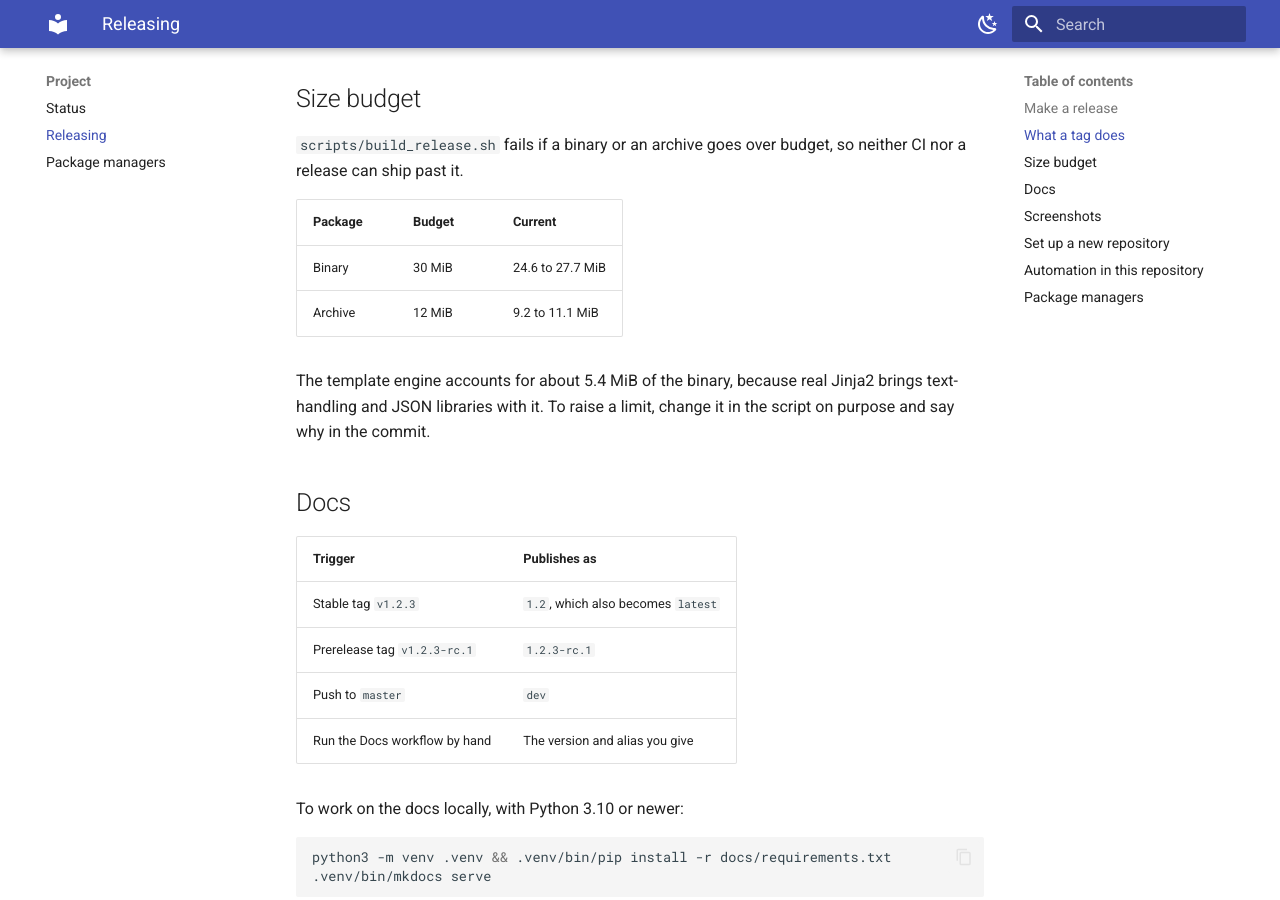
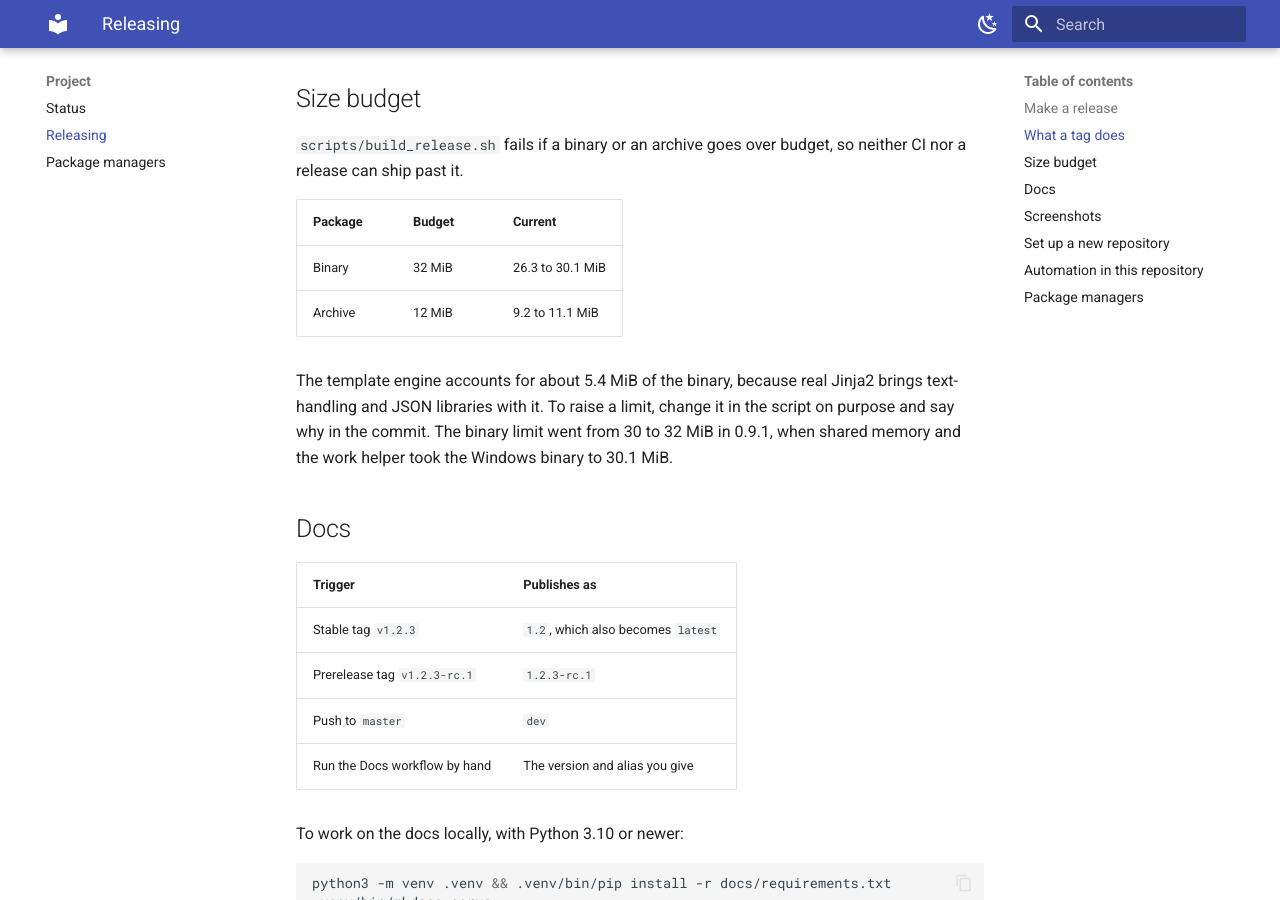
Before and after one commit to Grano22/aiculator, an MkDocs documentation site: the page built from docs/project/releasing.md, in a window 1280 px wide and 900 px high, scrolled down 1591 px. Built offline with MkDocs 1.6.1 and Material for MkDocs 9.7.7, drawn with Linux system fonts in a browser that asks for light colours; the version menu is left out.

Commit message:
fix(release): raise the binary size budget to 32 MiB
Shared memory and the work helper took the windows/amd64 binary to 30.1 MiB,
over the 30 MiB budget, so the v0.9.0 release built nothing. The budget goes
to 32 MiB, and the releasing docs say why.

Co-Authored-By: Claude Opus 5.5 <noreply@anthropic.com>

```diff
--- a/docs/project/releasing.md
+++ b/docs/project/releasing.md
@@ -58,10 +58,10 @@ gh attestation verify aiculator_v1.2.3_linux_amd64.tar.gz --repo OWNER/REPO
 
 | Package | Budget | Current |
 |---|---|---|
-| Binary | 30 MiB | 24.6 to 27.7 MiB |
+| Binary | 32 MiB | 26.3 to 30.1 MiB |
 | Archive | 12 MiB | 9.2 to 11.1 MiB |
 
-The template engine accounts for about 5.4 MiB of the binary, because real Jinja2 brings text-handling and JSON libraries with it. To raise a limit, change it in the script on purpose and say why in the commit.
+The template engine accounts for about 5.4 MiB of the binary, because real Jinja2 brings text-handling and JSON libraries with it. To raise a limit, change it in the script on purpose and say why in the commit. The binary limit went from 30 to 32 MiB in 0.9.1, when shared memory and the work helper took the Windows binary to 30.1 MiB.
 
 ## Docs
 
```
Also changed, not shown: CHANGELOG.md (+4 -0 lines), 1 other file.
